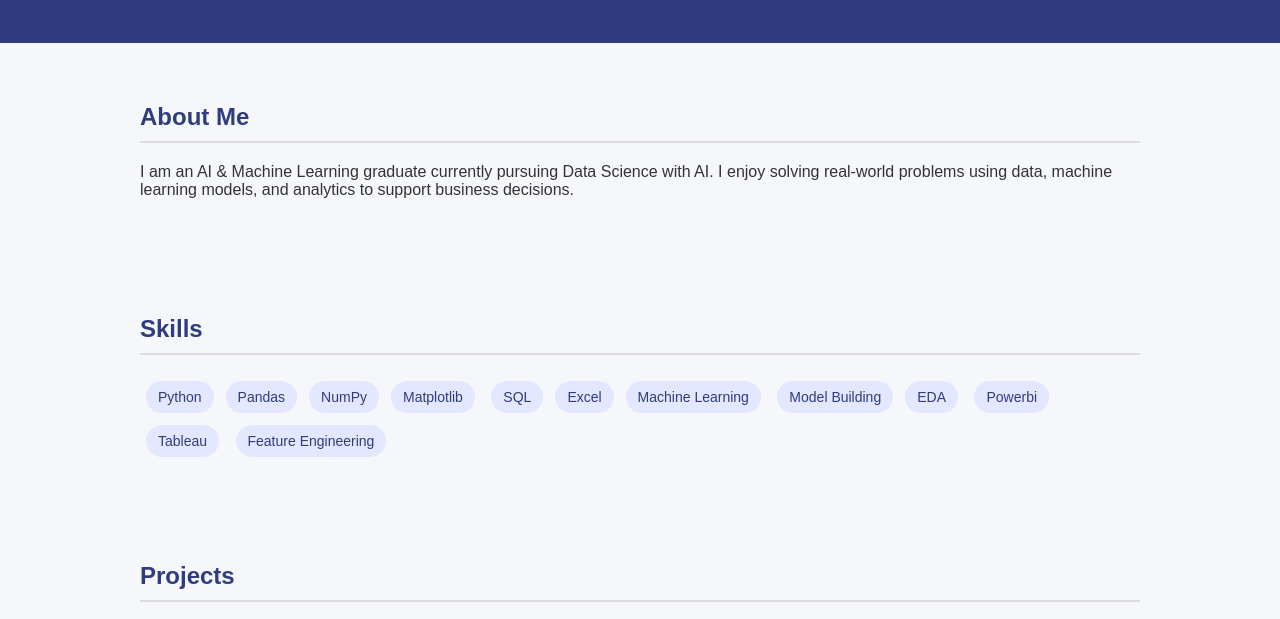
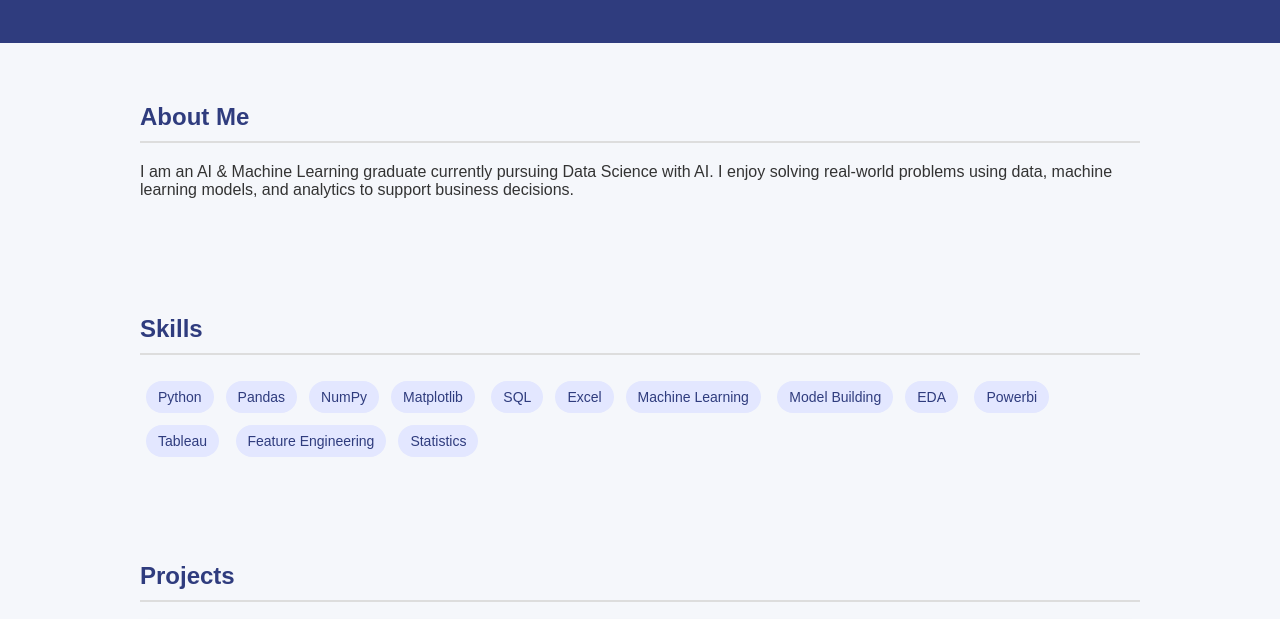
Before and after one commit to arifas-18/Arifa-Begum-Portfolio, a plain HTML site: page index.html in a window 1280 px wide. Shown: the part 131-750 px from the top of the page. Drawn offline with Linux system fonts and the light colour scheme.

Commit message:
Add 'Statistics' to skills section

```diff
--- a/index.html
+++ b/index.html
@@ -75,7 +75,7 @@
     <span>SQL</span><span>Excel</span><span>Machine Learning</span>
     <span>Model Building</span><span>EDA</span>
     <span>Powerbi</span><span>Tableau</span>
-    <span>Feature Engineering</span>
+    <span>Feature Engineering</span><span>Statistics</span>
   </div>
 </section>
 
```
